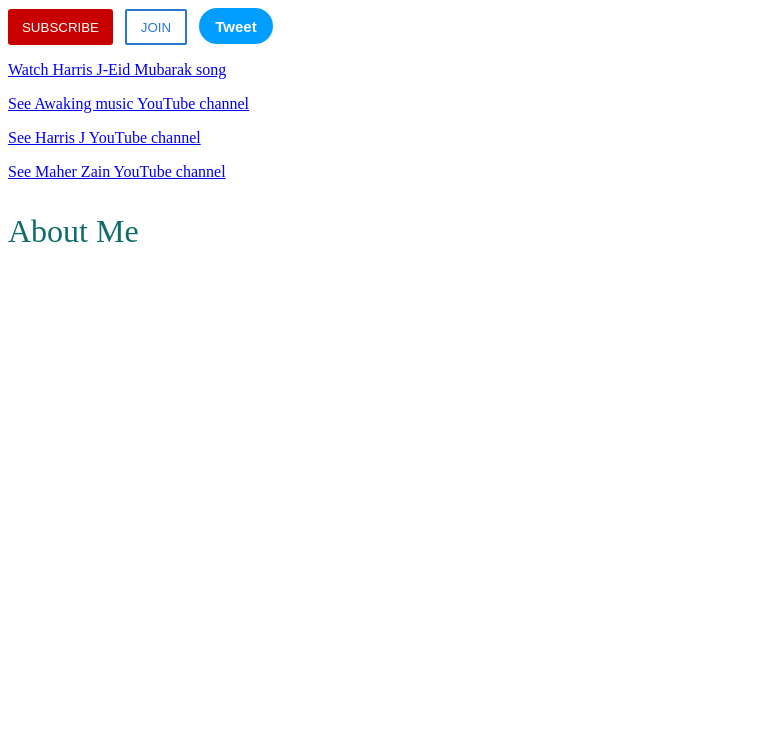
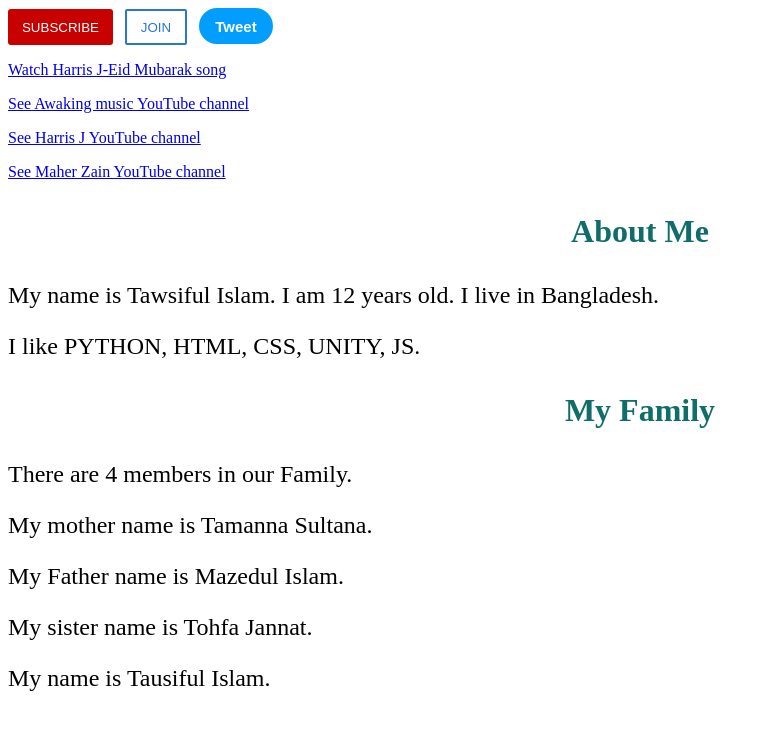
Before and after one commit to tawsifulisalm/walkthon, a plain HTML site: page index.html in a window 1280 px wide. Shown: the whole page, without its empty margins (0-769 px from the left). Drawn offline with Linux system fonts and the light colour scheme.

Commit message:
Add files via upload

```diff
--- a/index.html
+++ b/index.html
@@ -65,7 +65,13 @@
 
     .abtme{
         font-size: xx-large;
+        font-weight: bolder;
         color: rgb(15, 110, 106);
+        text-align: center;
+    }
+
+    .abtmee{
+        font-size: x-large;
     }
 
 </style>
@@ -108,3 +114,34 @@
 <p class="abtme">
     About Me
 </p>
+
+<p class="abtmee">
+    My name is Tawsiful Islam. I am 12 years old. I live in Bangladesh.
+</p>
+
+<p class="abtmee">
+    I like PYTHON, HTML, CSS, UNITY, JS.
+</p>
+
+<p class="abtme">
+    My Family
+</p>
+<p class="abtmee">
+    There are 4 members in our Family.
+</p>
+
+<p class="abtmee">
+    My mother name is Tamanna Sultana.
+</p>
+
+<p class="abtmee">
+    My Father name is Mazedul Islam.
+</p>
+
+<p class="abtmee">
+    My sister name is Tohfa Jannat.
+</p>
+
+<p class="abtmee">
+    My name is Tausiful Islam.
+</p>
```
